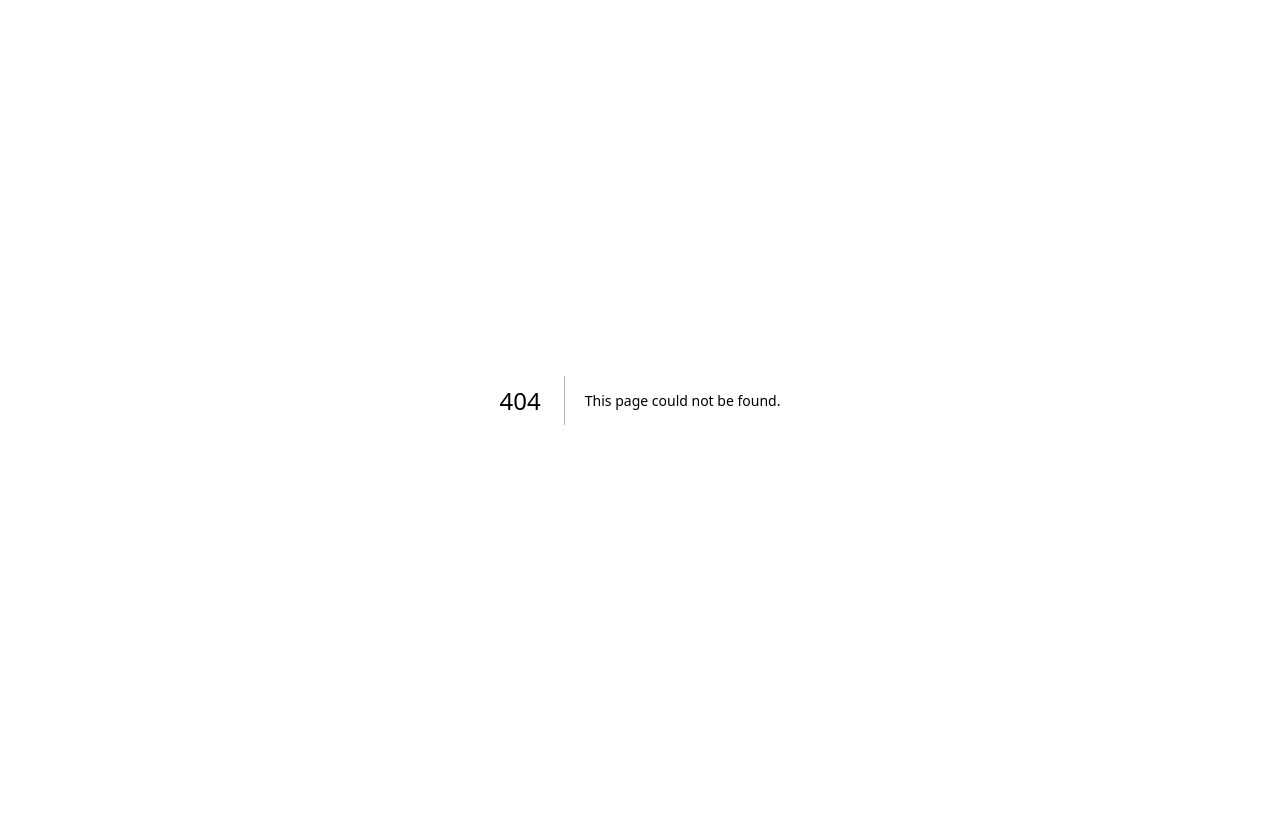
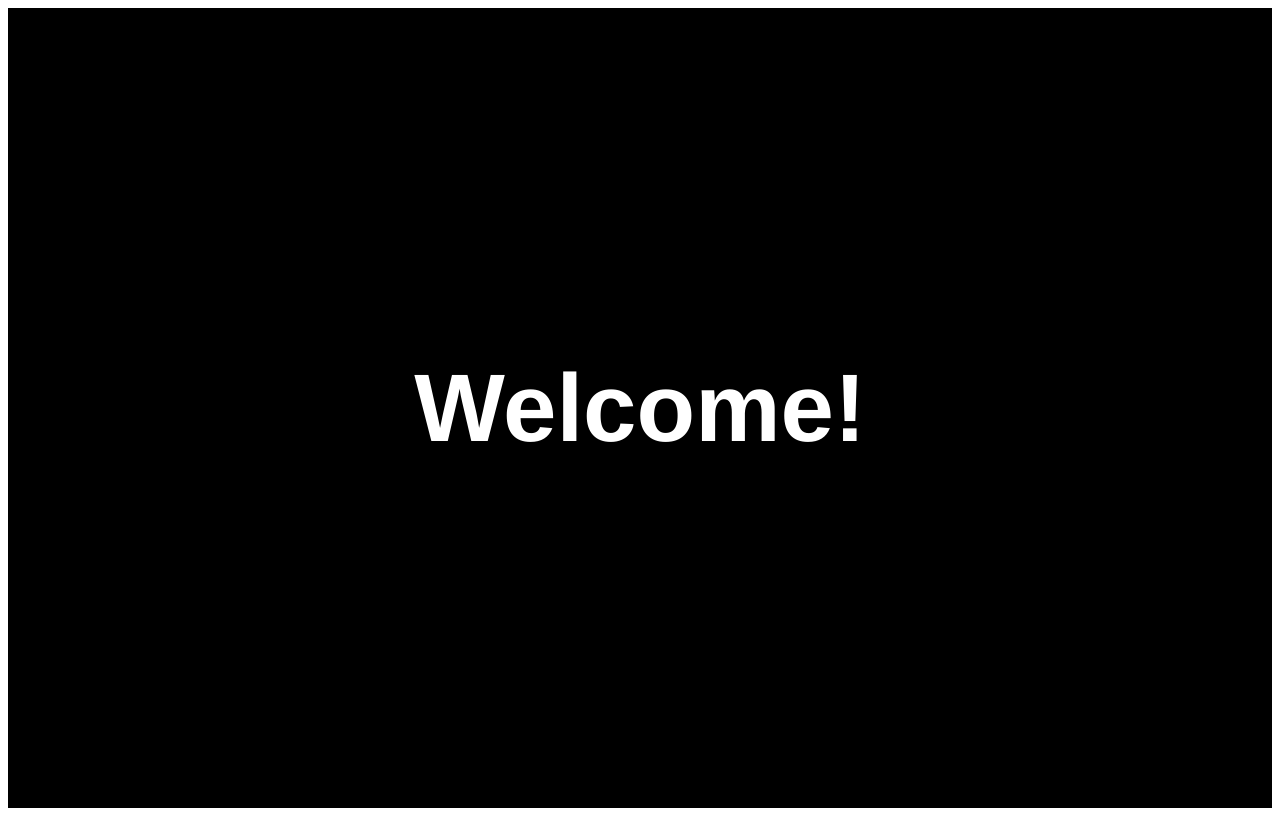
Before and after one commit to maishachowdhury/login-page, a Next.js app: page /welcome in a window 1280 px wide. Before the commit this address had no page. Built offline with nearby package versions, Linux system fonts and the light colour scheme.

Commit message:
move welcome to different page

```diff
--- /dev/null
+++ b/src/pages/welcome.js
@@ -0,0 +1,9 @@
+import styles from '../styles/welcome.module.css';
+
+export default function Welcome() {
+  return (
+    <div className={styles.container}>
+      <h1 className={styles.title}>Welcome!</h1>
+    </div>
+  );
+}
```
